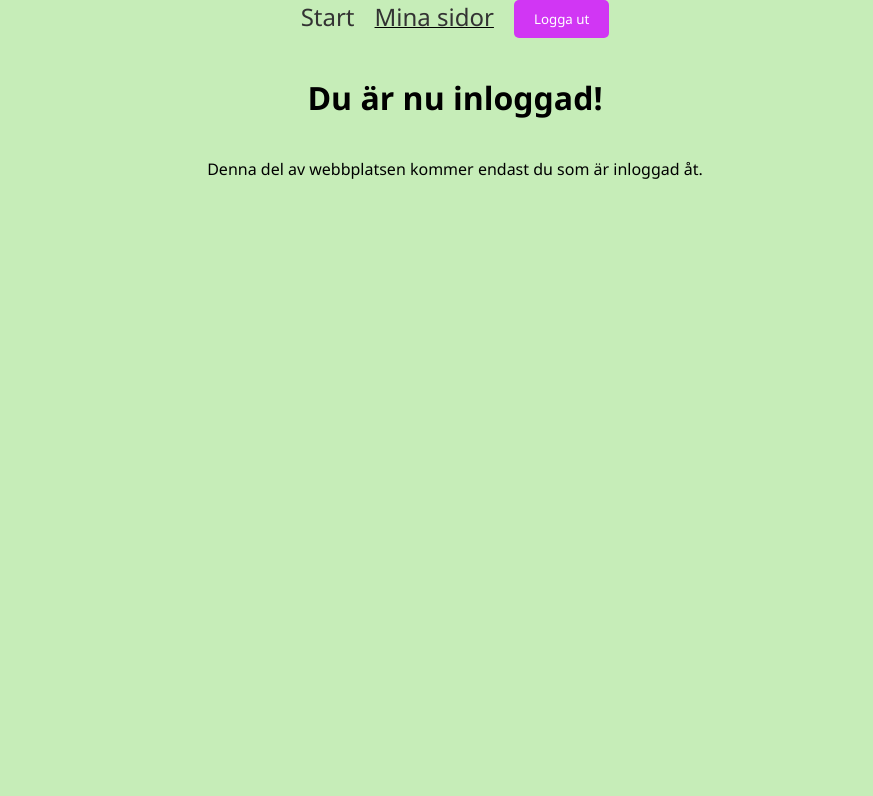
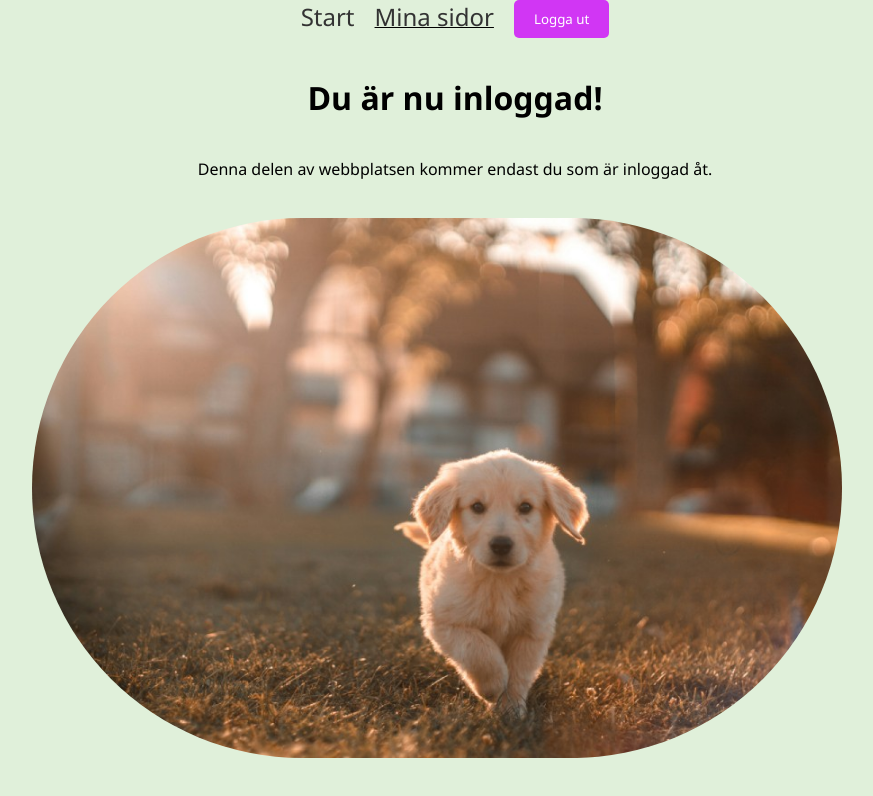
Before and after one commit to joma2304/backend-moment4del2, a website built with Parcel: page src/protected.html in a window 1280 px wide. Shown: the whole page, without its empty margins (185-1058 px from the left). Built offline with nearby package versions, Linux system fonts and the light colour scheme; sample sign-in values are in the browser's storage.

Commit message:
Lagt till en bild på protected som innehåll

```diff
--- a/package.json
+++ b/package.json
@@ -11,6 +11,7 @@
   "license": "ISC",
   "description": "",
   "devDependencies": {
-    "parcel": "^2.12.0"
+    "parcel": "^2.12.0",
+    "sharp": "^0.31.3"
   }
 }
--- a/src/css/style.css
+++ b/src/css/style.css
@@ -6,7 +6,7 @@
 }
 
 body {
-    background-color: #c6edb8;
+    background-color: #e0f0da;
     min-height: 100vh;
 }
 
@@ -130,3 +130,17 @@ nav ul li a:hover {
 #error-message {
     color: red;
 }
+
+.pic-container {
+    margin-top: 3%;
+    display: flex;
+    justify-content: center;
+    align-items: center;
+}
+
+img {
+    width: 90%;
+    border-radius: 999px;
+    margin-left: 3%;
+    margin-right: 3%;
+}
--- a/src/protected.html
+++ b/src/protected.html
@@ -27,8 +27,14 @@
     <h1>Du är nu inloggad!</h1>
     <main>
         <div class="cont-container">
-            <p class="p-div">Denna del av webbplatsen kommer endast du som är inloggad åt. </p>
+            <p class="p-div">Denna delen av webbplatsen kommer endast du som är inloggad åt. </p>
         </div>
+        <div class="pic-container">    <picture>
+            <source srcset="images/dogpic.jpg?as=avif&width=500" type="image/avif" />
+            <source srcset="images/dogpic.jpg?as=webp&width=500" type="image/webp" />
+            <source srcset="images/dogpic.jpg?width=500" type="image/jpeg" />
+            <img src="images/dogpic.jpg?width=500" alt="En glad hund" />
+          </picture></div>
     </main>
 </body>
 
```
Also changed, not shown: src/images/dogpic.jpg (added), 1 other file.
